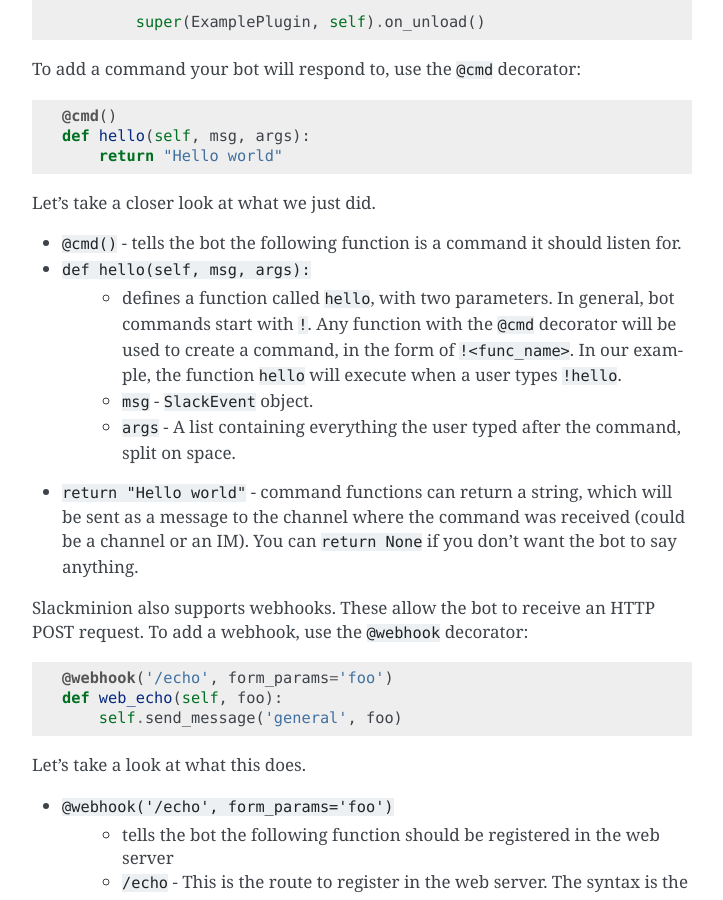
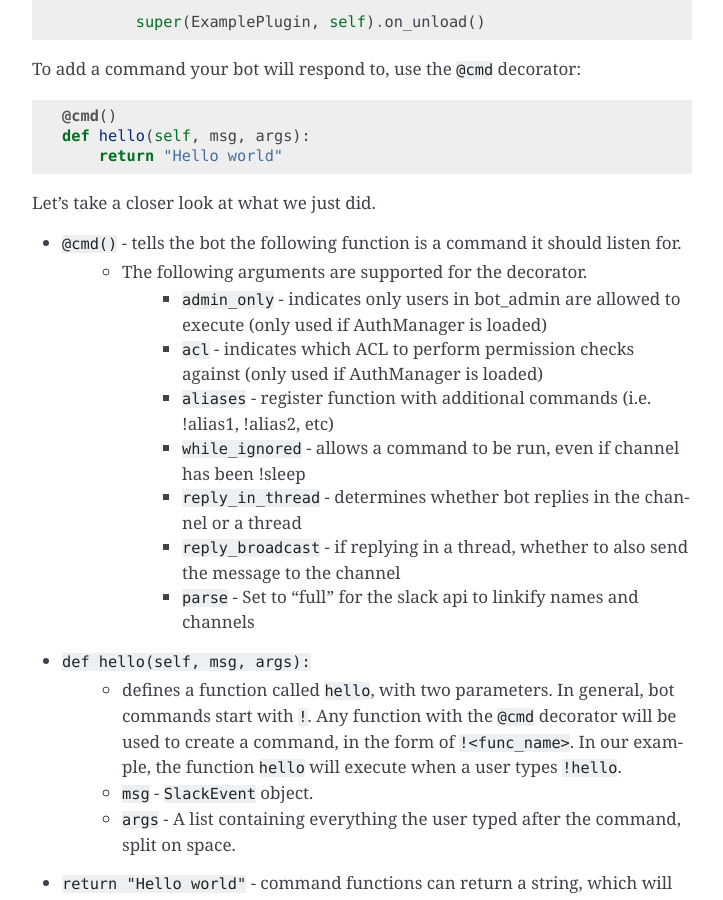
Before and after one commit to pinterest/slackminion, a Sphinx documentation site: the page built from docs/plugins.rst, in a window 1280 px wide and 900 px high, scrolled down 585 px. Shown: the whole window, without its empty margins (388-1111 px from the left). Built offline with Sphinx 7.4.7, drawn with Linux system fonts in a browser that asks for light colours.

Commit message:
Update documentation for plugins module
Include all arguments supported by the cmd decorator

```diff
--- a/docs/plugins.rst
+++ b/docs/plugins.rst
@@ -34,6 +34,14 @@ To add a command your bot will respond to, use the ``@cmd`` decorator::
 Let's take a closer look at what we just did.
 
 * ``@cmd()`` - tells the bot the following function is a command it should listen for.
+    * The following arguments are supported for the decorator.
+        * ``admin_only`` - indicates only users in bot_admin are allowed to execute (only used if AuthManager is loaded)
+        * ``acl`` - indicates which ACL to perform permission checks against (only used if AuthManager is loaded)
+        * ``aliases`` - register function with additional commands (i.e. !alias1, !alias2, etc)
+        * ``while_ignored`` - allows a command to be run, even if channel has been !sleep
+        * ``reply_in_thread`` - determines whether bot replies in the channel or a thread
+        * ``reply_broadcast`` - if replying in a thread, whether to also send the message to the channel
+        * ``parse`` - Set to "full" for the slack api to linkify names and channels
 * ``def hello(self, msg, args):``
     * defines a function called ``hello``, with two parameters.  In general, bot commands start with ``!``.  Any function with the ``@cmd`` decorator will be used to create a command, in the form of ``!<func_name>``.  In our example, the function ``hello`` will execute when a user types ``!hello``.
     * ``msg`` - ``SlackEvent`` object.
```
